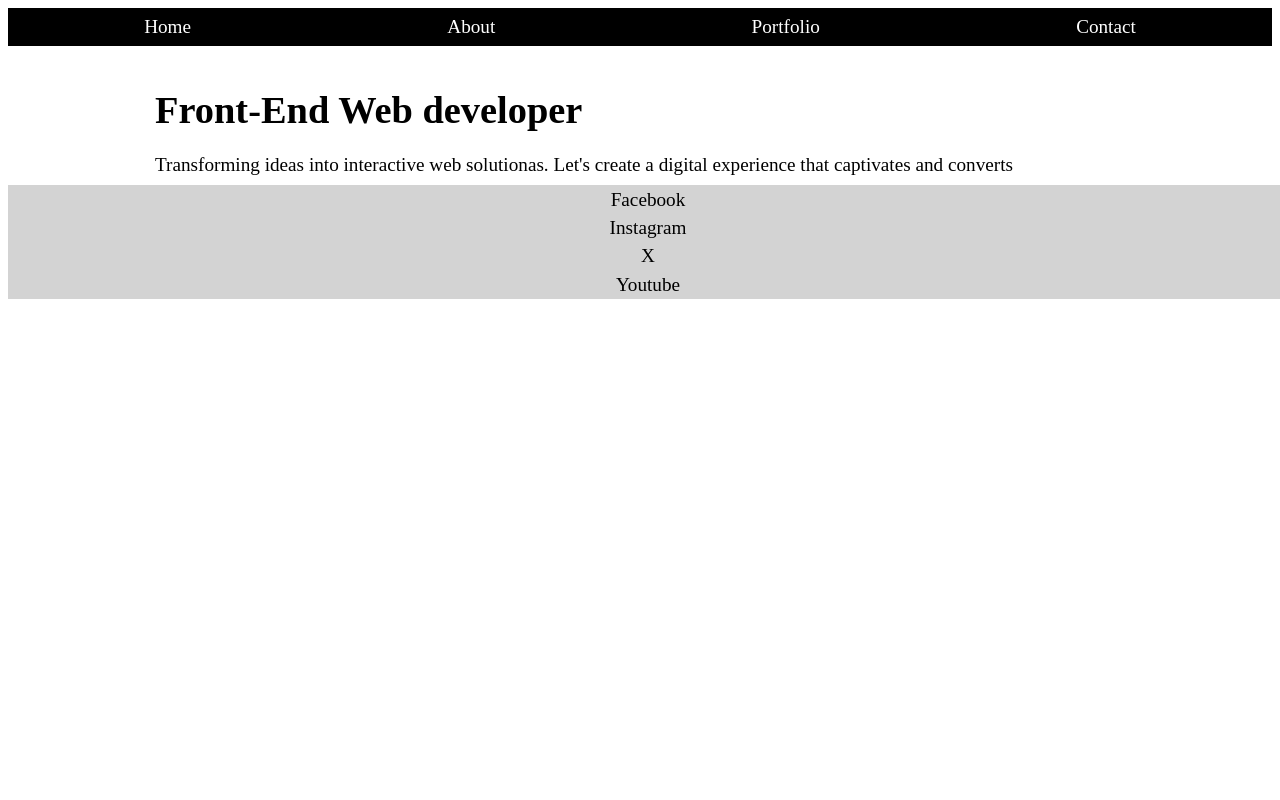
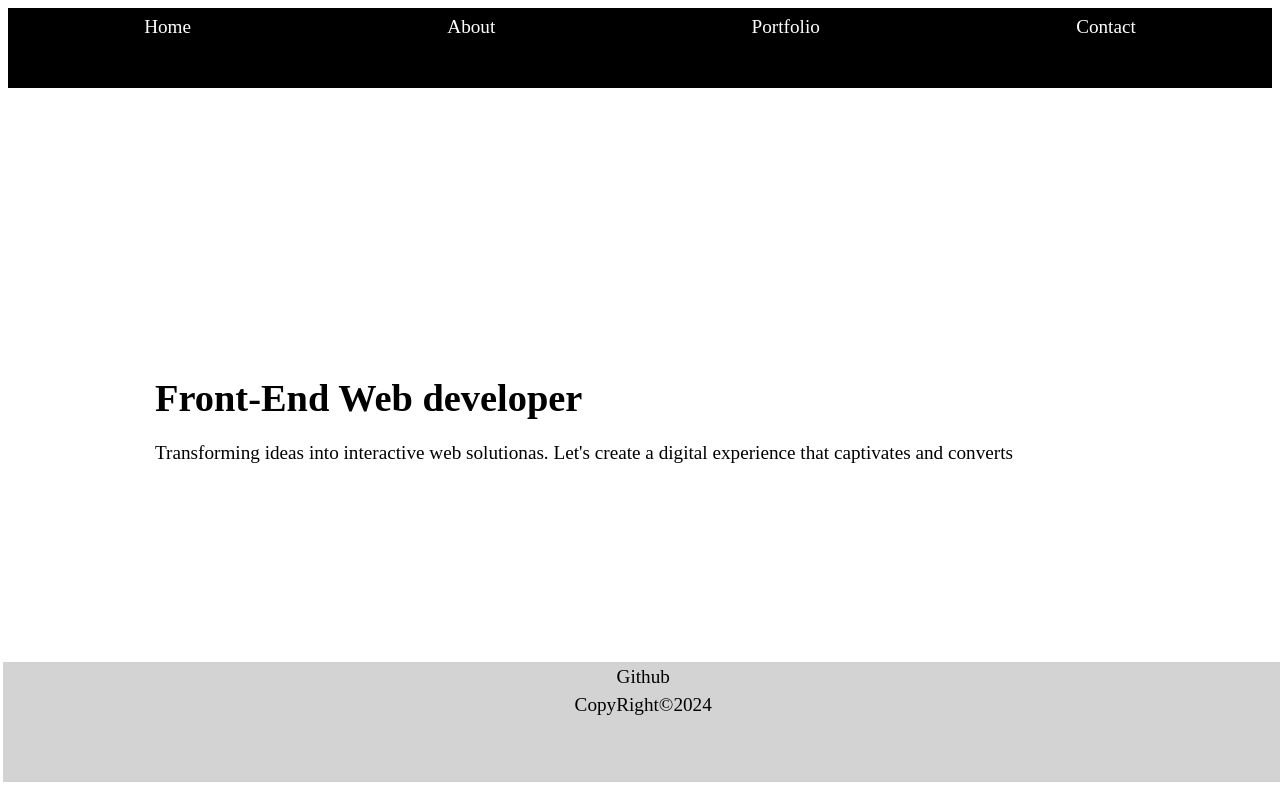
Before and after one commit to AnaliApps/Portfolio, a website built with webpack: page dist/index.html in a window 1280 px wide. Built offline with nearby package versions, Linux system fonts and the light colour scheme.

Commit message:
Added styling to footer
- Added styling to footer to fix it to the bottom of the page always

```diff
--- a/src/footer.js
+++ b/src/footer.js
@@ -2,26 +2,17 @@ export default function Footer(){
     let div = document.createElement('div');
     div.setAttribute('class','footer')
     let links= document.createElement('ul')
-    let li_facebook = document.createElement('li')
-    let li_facebook_a = document.createElement('a')
-    li_facebook_a.innerHTML = 'Facebook'
-    li_facebook.appendChild(li_facebook_a)
-    let li_x = document.createElement('li')
-    let li_x_a = document.createElement('a')
-    li_x_a.innerHTML = 'X'
-    li_x.appendChild(li_x_a)
-    let li_instagram = document.createElement('li')
-    let li_instagram_a = document.createElement('a')
-    li_instagram_a.innerHTML = 'Instagram'
-    li_instagram.appendChild(li_instagram_a)
-    let li_youtube = document.createElement('li')
-    let li_youtube_a = document.createElement('a')
-    li_youtube_a.innerHTML = 'Youtube'
-    li_youtube.appendChild(li_youtube_a)
-    links.appendChild(li_facebook)
-    links.appendChild(li_instagram)
-    links.appendChild(li_x)
-    links.appendChild(li_youtube)
+    let li_github = document.createElement('li')
+    let li_github_a = document.createElement('a')
+    li_github_a.innerHTML = 'Github'
+    li_github.appendChild(li_github_a)
+    let li_copyright = document.createElement('li')
+    let li_copyright_a = document.createElement('a')
+    let date_ui = new Date().getFullYear();
+    li_copyright_a.innerHTML = `CopyRight&copy;${date_ui}`
+    li_copyright.appendChild(li_copyright_a)
+    links.appendChild(li_github)
+    links.appendChild(li_copyright)
     div.appendChild(links)
     return div
 }
--- a/src/style.css
+++ b/src/style.css
@@ -7,16 +7,20 @@ body{
     height: 95vh;
     display: flex;
     flex-direction: column;
-
+    position: relative;
+    height: 100%;
 }
 .main{
     margin: 0.2em;
     padding: 0.3em;
+    position: inherit;
+    height: 100%;
 }
 #navigation{
     background-color: black;
     padding: 0.5em;
     margin-bottom: 2em;
+    height: 10vh;
 }
 #navigation>ul{
     list-style-type: none;
@@ -30,15 +34,14 @@ body{
     color: white;
 }
 .footer{
-    /* position: absolute; */
+    position: absolute;
     background-color: lightgray;
     color: white;
     width: 100vw;
-    /* height: 20vh; */
-    /* left: 0;
-    bottom:0;
-    margin-top: 2em; */
-    /* z-index: 10; */
+    right: 0;
+    left: 0;
+    bottom: 0;
+    height: 15vh;
 }
 .inputDiv{
     height: 2em;
@@ -128,15 +131,7 @@ body{
 a{
     text-decoration: none;
 }
-/* .footer{
-    background-color: grey;
-    padding: 0.15em;
-    /* height: 8em;
-    position: absolute;
-    bottom:0;
-    left:0;
-    right:100%;
-} */
+
 .footer>ul>li>a:hover{
     background-color: black;
     color: white;
@@ -156,8 +151,9 @@ a{
     justify-content: center;
     flex-direction: column;
     align-items: center;
-    /* height: calc(100vh- 8em -4em); */
+    margin-bottom: 3em;
     width: 90vw;
+    height: 75vh;
     font-size: 1.2em;
     padding: 0.5em;
     overflow:auto;
```
Also changed, not shown: dist/main.js.
